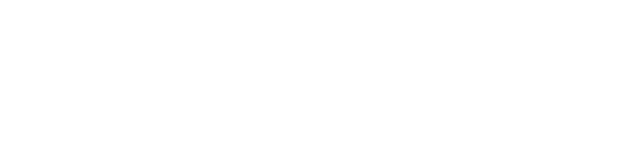
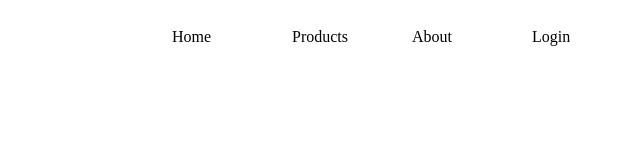
Before and after one commit to arminkoeck/Drop-Down-Menu, a website built with webpack: page src/template.html in a window 1280 px wide. Shown: the whole page, without its empty margins (640-1280 px from the left). Built offline with nearby package versions, Linux system fonts and the light colour scheme.

Commit message:
Create Dropdown menu with click and hover function

```diff
--- a/src/index.js
+++ b/src/index.js
@@ -0,0 +1,34 @@
+import "./style.css";
+
+const dropdownItems = document.querySelectorAll(".dropdown");
+
+dropdownItems.forEach((item) => {
+  item.classList.add("hidden");
+  item.addEventListener("mouseover", () => {
+    item.classList.remove("hidden");
+  });
+  item.addEventListener("mouseout", () => {
+    item.classList.add("hidden");
+  });
+});
+
+document.addEventListener("click", () => {
+  dropdownItems.forEach((item) => {
+    item.classList.add("hidden");
+  });
+});
+
+
+// dropdownItems.forEach((item) => {
+//   item.classList.add("hidden");
+//   item.addEventListener("click", () => {
+//     if (item.classList.contains("hidden")) {
+//       dropdownItems.forEach((item) => {
+//         item.classList.add("hidden");
+//       });
+//       item.classList.remove("hidden");
+//     } else {
+//       item.classList.add("hidden");
+//     }
+//   });
+// });
--- /dev/null
+++ b/src/style.css
@@ -0,0 +1,95 @@
+
+:root {
+    --dropdown-menu-horizontal-padding: 20px;
+    --dropdown-vertical-padding: 10px;
+    --menu-vertical-padding: 20px;
+
+    --menu-hover-color: purple;
+    --dropdown-color: lightblue;
+    --dropdown-hover-color: pink;
+
+    --menu-font-color: black;
+    --menu-hover-font-color: white;
+    --dropdown-font-color: black;
+    --dropdown-hover-font-color: white;
+
+    --menu-dropdown-min-width: 80px;
+}
+
+.menu-container a {
+    text-decoration: none;
+}
+
+.menu-container ul, li {
+    list-style-type: none;
+    list-style-position: inside;
+    margin: 0;
+    padding: 0;
+}
+
+.menu-container > ul {
+    display: flex;
+    justify-content: flex-end;
+    flex-direction: row;
+}
+
+.menu-container .dropdown ul {
+    position: absolute;
+    margin-left: calc(0px - var(--dropdown-menu-horizontal-padding));
+    margin-top: var(--menu-vertical-padding);
+    margin-right: 20px;
+    background-color: var(--dropdown-color);
+    box-shadow: 2px 2px 8px -3px rgb(0, 0, 0, 0.4);
+}
+
+.dropdown a {
+    padding: var(--dropdown-vertical-padding) var(--dropdown-menu-horizontal-padding);
+    color: var(--dropdown-font-color);
+    display: inline-block;
+    word-wrap: break-word;
+}
+
+
+.dropdown li:hover a {
+    color: var(--dropdown-hover-font-color);
+}
+
+.dropdown li {
+    padding: var(--dropdown-vertical-padding) 0;
+}
+
+.dropdown li:hover {
+    background-color: var(--dropdown-hover-color);
+}
+
+
+.hidden > * {
+    display: none;
+}
+
+
+.dropdown {
+    padding: var(--menu-vertical-padding) var(--dropdown-menu-horizontal-padding);
+    min-width: var(--menu-dropdown-min-width);
+    color: var(--menu-font-color)
+}
+
+.dropdown:hover, .dropdown:not(.hidden), .dropdown:hover > a,  .dropdown:not(.hidden) > a {
+    color: var(--menu-hover-font-color);
+}
+
+.dropdown:hover, .dropdown:not(.hidden) {
+    background-color: var(--menu-hover-color);
+}
+
+.dropdown > a{
+ padding: 0;
+ margin: 0;
+}
+
+
+/*
+.menu-container on nav element
+.dropdown on ul element of dropdown list
+structure: nav (.menu-container) > ul > li > ul (.dropdown) > li
+*/
--- a/src/template.html
+++ b/src/template.html
@@ -6,6 +6,25 @@
     <title>New Project</title>
 </head>
 <body>
-
+    <nav class="menu-container">
+        <ul>
+            <li class="dropdown"><a href="#">Home</a></li>
+            <li class="dropdown">Products
+                <ul>
+                    <li><a href="https://marvelapp.com/blog/hamburger-menu-alternatives-mobile-navigation/">Product 1</a></li>
+                    <li><a href="#">Product 2 sadfadsfasdfsadfsadfsdafsadf asdf asdf asdf asdf adsfsadfsadf asdf asdf asdf sadf sadf asdf  asdf adsf asdf asdf asdfasdf asdf asdf asdf</a></li>
+                    <li><a href="#">Product 3</a></li>
+                </ul>
+            </li>
+            <li class="dropdown">About</a></li>
+            <li class="dropdown">Login</a>
+                <ul>
+                    <li><a href="https://marvelapp.com/blog/hamburger-menu-alternatives-mobile-navigation/">Product 1</a></li>
+                    <li><a href="#">Product 2</a></li>
+                    <li><a href="#">Product 3</a></li>
+                </ul>
+            </li>
+        </ul>
+    </nav>
 </body>
 </html>
```
